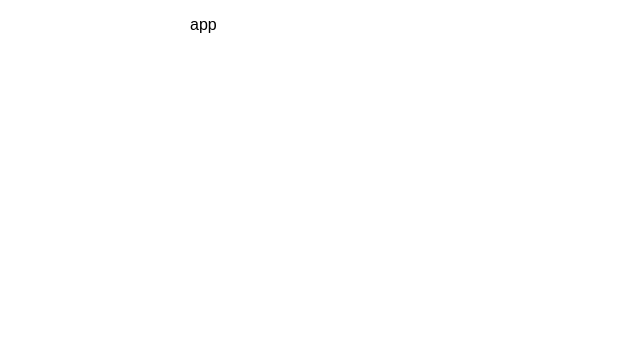
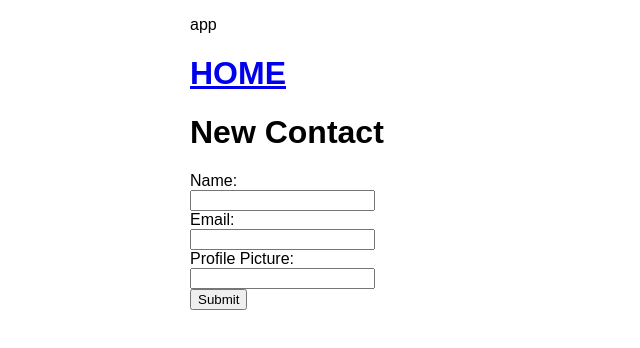
Before and after one commit to ga-wdi-exercises/checkpoint-react, a React (Create React App) app: page /new-contact in a window 1280 px wide. Shown: the top 348 px of the page, without its empty margins (0-640 px from the left). Built offline with nearby package versions, Linux system fonts and the light colour scheme.

Commit message:
checkpoint 3

```diff
--- a/src/components/App/App.js
+++ b/src/components/App/App.js
@@ -1,9 +1,25 @@
 import React, { Component } from 'react';
+import Header from '../Header/Header'
+import contacts from '../../contacts.json'
+import ContactList from '../ContactList/ContactList'
+import NewContact from '../NewContact/NewContact'
+import { Route, Link } from 'react-router-dom'
 
 class App extends Component {
+  constructor(props) {
+    super(props)
+    this.state = {
+      contacts: this.props.contacts
+    }
+  }
   render() {
     return <div className="App">
         <p>app</p>
+        <Link to="/">
+          <h1>HOME</h1>
+          </Link>
+        <Route path="/" exact render={(routerProps) => <ContactList {...routerProps} {...this.state} />} />
+          <Route path="/new-contact" render={(routerProps) => <NewContact {...routerProps} {...this.state} />} />
       </div>;
   }
 }
--- /dev/null
+++ b/src/components/ContactList/ContactList.js
@@ -0,0 +1,23 @@
+import React, { Component } from 'react';
+import contacts from '../../contacts.json'
+
+class ContactList extends Component {
+	render() {
+    let contactsList = contacts.map(item => {
+      return (
+        <div className="contact-list" key={item.contact}>
+            <img src={item.profile_picture} alt={item.name} />
+					<h3>{item.name}</h3>
+				<h1>{item.email}</h1>
+        </div>
+      );
+    });
+    return (
+      <div>
+        {contactsList}
+      </div>
+    );
+  }
+}
+
+export default ContactList;
--- /dev/null
+++ b/src/components/Header/Header.js
@@ -0,0 +1,24 @@
+import React, { Component } from 'react';
+import { Link } from 'react-router-dom'
+
+class Header extends Component {
+	render() {
+		return (
+			<div>
+				<header>
+					<h1>Contacts</h1>
+					<nav>
+						<Link to='/'>
+						<p>HOME</p>
+						</Link>
+						<Link to='/new-contact'>
+						<p>NEW Contact</p>
+						</Link>
+					</nav>
+				</header>
+			</div>
+		);
+	}
+}
+
+export default Header;
--- /dev/null
+++ b/src/components/NewContact/NewContact.js
@@ -0,0 +1,43 @@
+import React, { Component } from 'react';
+
+class NewContact extends Component {
+	constructor () {
+    super();
+    this.state = {
+      newPerson: {name: '',
+			email: '',
+      image: ''
+		}
+	}
+		this.handleChange = this.handleChange.bind(this)
+	}
+	handleChange (evt) {
+		this.setState({ [evt.target.name]: evt.target.value })
+		console.log(this.state.name)
+	}
+	handleSubmit (evt) {
+		this.state
+	}
+	render() {
+		return (
+			<div>
+				<h1>New Contact</h1>
+				<form>
+  <label>Name:<br/><input type="text" name="name" onChange={this.handleChange} /></label>
+	<br/>
+  <label>Email:<br/><input type="email" name="genus" onChange={this.handleChange} /></label>
+	<br/>
+  <label>Profile Picture:<br/><input type="url" name="image" onChange={this.handleChange} /></label>
+	<br/>
+  <input type="submit" value="Submit" />
+</form>
+			</div>
+		);
+	}
+}
+
+export default NewContact;
+
+// Your <NewContact> component should render an <h1> with a text of New Contact and a form with inputs for the name, email and profile_picture.
+
+// When submitted, you should save the new contact by updating your state inside of <App> and direct the user back to the homepage/list of contacts.
--- a/src/contacts.json
+++ b/src/contacts.json
@@ -51,5 +51,10 @@
     "name": "Wile E. Coyote",
     "email": "wile_e@acme.com",
     "profile_picture": "https://upload.wikimedia.org/wikipedia/en/3/3c/Wile_E._Coyote.svg"
+  },
+  {
+    "name": "Tweety",
+    "email": "tweety@gmail.com",
+    "profile_picture": "https://upload.wikimedia.org/wikipedia/en/0/02/Tweety.svg"
   }
 ]
--- a/src/index.js
+++ b/src/index.js
@@ -2,7 +2,13 @@ import React from 'react';
 import ReactDOM from 'react-dom';
 import './styles/index.css';
 import App from './components/App/App';
+import { BrowserRouter as Router} from 'react-router-dom'
 
 import contacts from "./contacts.json";
 
-ReactDOM.render(<App />, document.getElementById('root'));
+ReactDOM.render(
+  <Router>
+    <App />
+  </Router>,
+  document.getElementById('root')
+);
```
Also changed, not shown: src/components/Contact/Contact.js (added, +19 -0 lines), 1 other file (tests, documents, lock files or other folders).
